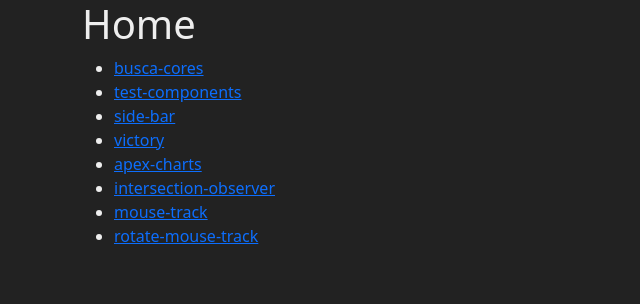
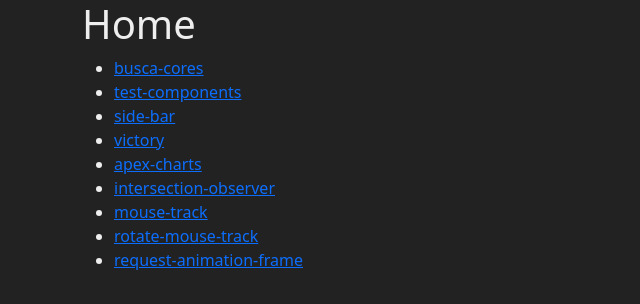
Before and after one commit to luangelsdorf/next-playground, a Next.js app: page / in a window 1280 px wide. Shown: the top 304 px of the page, without its empty margins (0-640 px from the left). Built offline with nearby package versions, Linux system fonts and the light colour scheme.

Commit message:
implemented requestAnimationFrame

```diff
--- a/pages/index.js
+++ b/pages/index.js
@@ -9,7 +9,8 @@
   'apex-charts',
   'intersection-observer',
   'mouse-track',
-  'rotate-mouse-track'
+  'rotate-mouse-track',
+  'request-animation-frame'
 ]
 
 export default function index() {
```
Also changed, not shown: pages/request-animation-frame/index.js (added, +7 -0 lines), pages/rotate-mouse-track/index.js (+8 -1 lines), public/css/modules/request-animation-frame.module.css (added).
